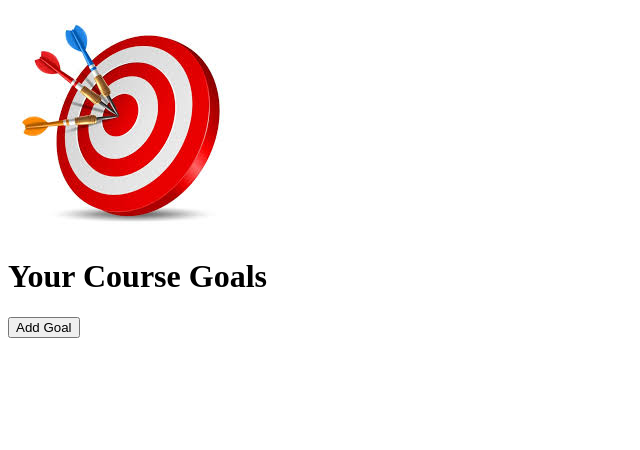
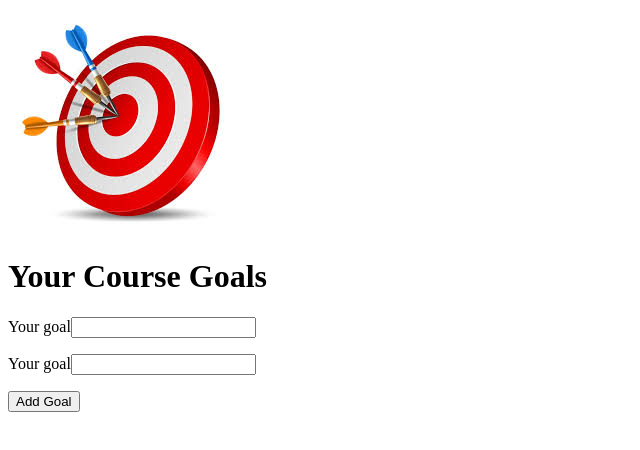
Before and after one commit to sagarmj94/ReactWithTS, a React app: page / in a window 1280 px wide. Shown: the top 450 px of the page, without its empty margins (0-640 px from the left). Built offline with nearby package versions, Linux system fonts and the light colour scheme; the HTML template or start-up script is replaced by a standard one.

Commit message:
created form dynamically user can add the set the goal

```diff
--- a/src/App.tsx
+++ b/src/App.tsx
@@ -3,6 +3,7 @@ import goalimg from "./assets/goalimg.jpg";
 import Header from "./components/Header";
 import { useState } from "react";
 import CourseGoalList from "./components/CourseGoalList";
+import NewGoal from "./components/NewGoal";
 
 export type CourseGoal = {
   title: string;
@@ -13,12 +14,12 @@ export type CourseGoal = {
 function App() {
   const [goals, setGoals] = useState<CourseGoal[]>([]);
 
-  function handleAddGoal() {
+  function handleAddGoal(goal: string, summary: string) {
     setGoals((prevGoals) => {
       const newGoal: CourseGoal = {
         id: Math.random(),
-        title: "Learn React + TS",
-        description: "Learn it in depth",
+        title: goal,
+        description: summary,
       };
       return [...prevGoals, newGoal];
     });
@@ -35,7 +36,7 @@ function App() {
       <Header image={{ src: goalimg, alt: "A list of goals" }}>
         <h1>Your Course Goals</h1>
       </Header>
-      <button onClick={handleAddGoal}>Add Goal</button>
+      <NewGoal onAddGoal={handleAddGoal} />
       <CourseGoalList goals={goals} onDeleteGoal={handleDeleteGoal} />
     </main>
   );
--- /dev/null
+++ b/src/components/NewGoal.tsx
@@ -0,0 +1,37 @@
+import { useRef, type FormEvent } from "react";
+
+type NewGoalProps = {
+  onAddGoal: (goal: string, summary: string) => void;
+};
+
+export default function NewGoal({ onAddGoal }: NewGoalProps) {
+  const goalRef = useRef<HTMLInputElement>(null);
+  const summaryRef = useRef<HTMLInputElement>(null);
+
+  function handleSubmit(event: FormEvent<HTMLFormElement>) {
+    event.preventDefault();
+
+    const enteredGoal = goalRef.current!.value;
+    const enteredSummary = summaryRef.current!.value;
+
+    onAddGoal(enteredGoal, enteredSummary);
+    goalRef.current!.value = "";
+    summaryRef.current!.value = "";
+  }
+
+  return (
+    <form onSubmit={handleSubmit}>
+      <p>
+        <label htmlFor="goal">Your goal</label>
+        <input id="goal" type="text" ref={goalRef} />
+      </p>
+      <p>
+        <label htmlFor="summary">Your goal</label>
+        <input id="summary" type="text" ref={summaryRef} />
+      </p>
+      <p>
+        <button>Add Goal</button>
+      </p>
+    </form>
+  );
+}
```
